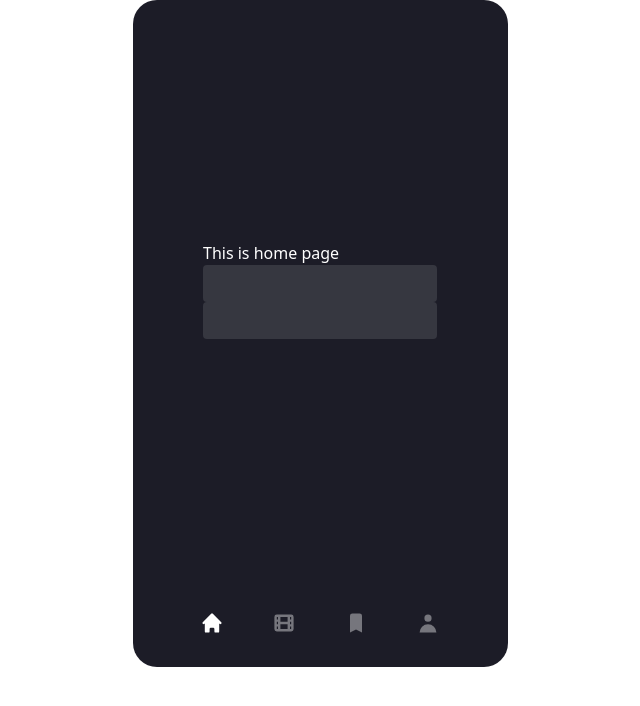
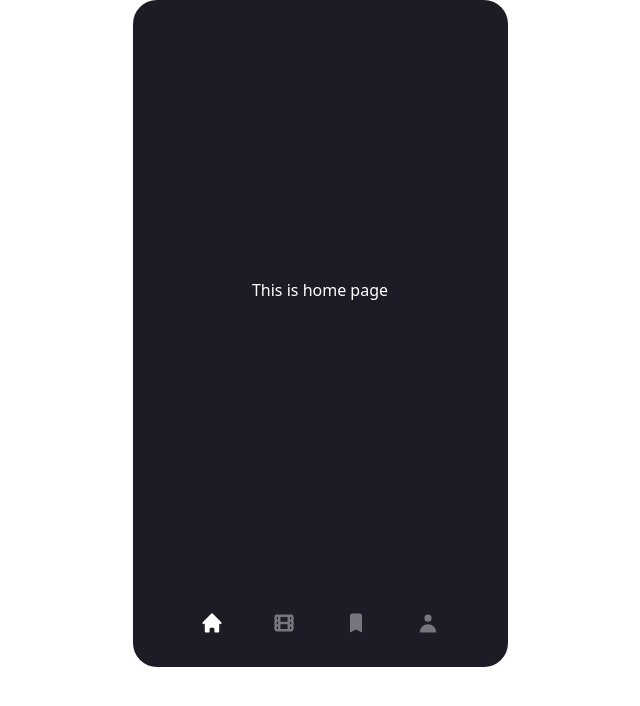
Before and after one commit to pswu11/camp10-midterm, a React (Vite) app: page / in a window 1280 px wide. Shown: the top 706 px of the page, without its empty margins (320-960 px from the left). Built offline with nearby package versions, Linux system fonts and the light colour scheme.

Commit message:
deleted stub in home.tsx

```diff
--- a/src/pages/Home.tsx
+++ b/src/pages/Home.tsx
@@ -1,11 +1,3 @@
-import { Input } from '../components/Input';
-
 export function Home() {
-  return (
-    <div>
-      This is home page
-      <Input variant="login" id="login" label="login" />
-      <Input variant="search" id="search" label="search" />
-    </div>
-  );
+  return <div>This is home page</div>;
 }
```
